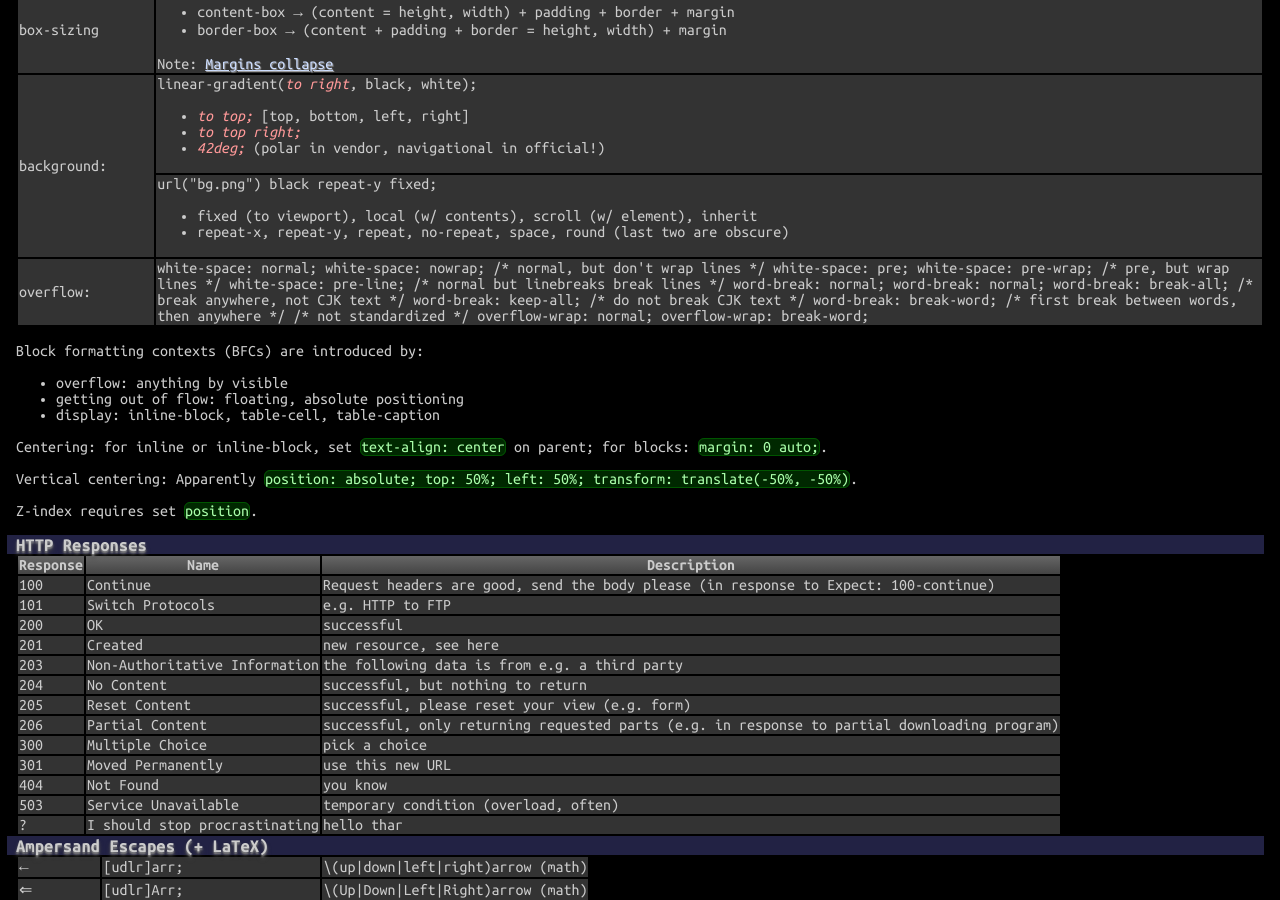
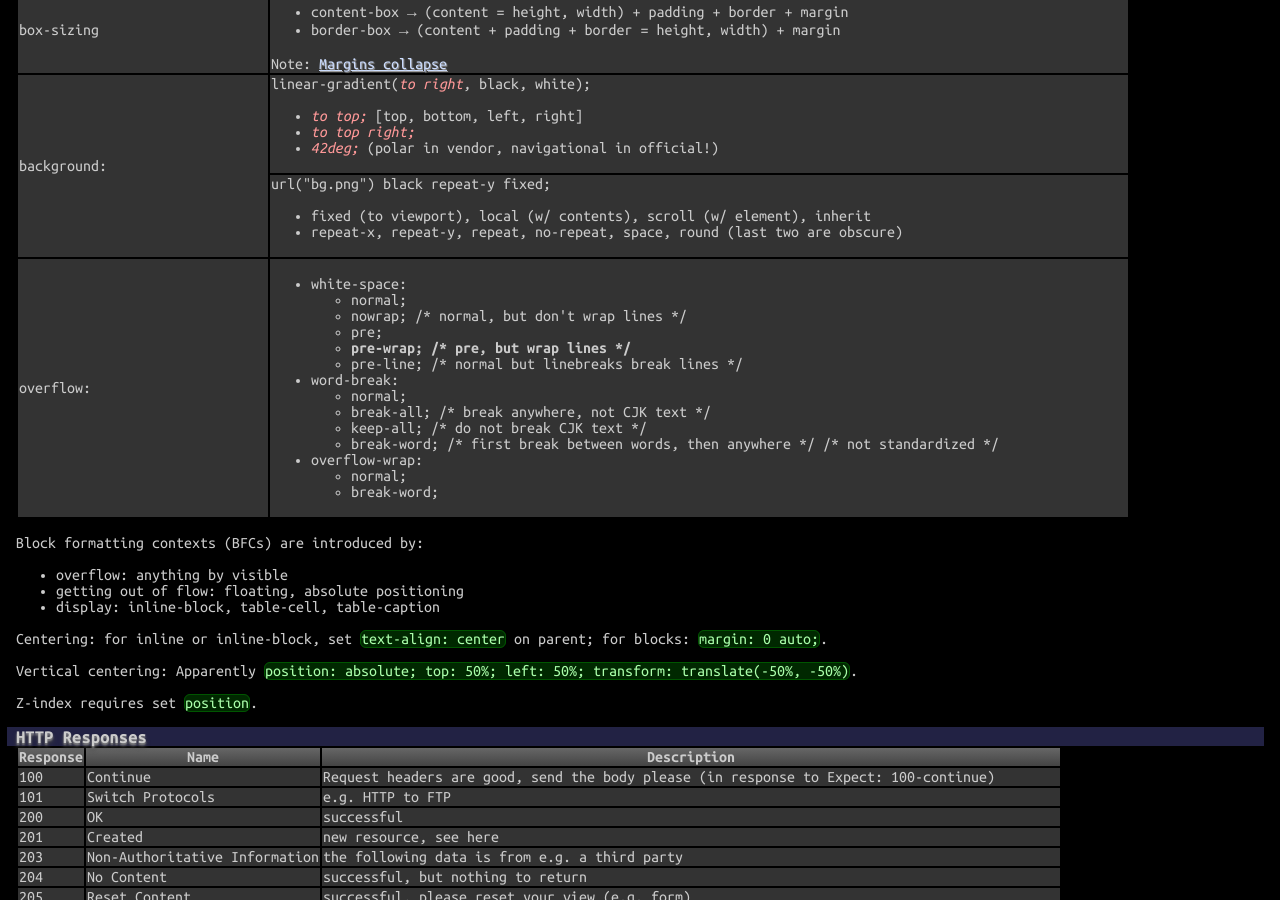
Before and after one commit to betaveros/cs, a Jekyll site: the page built from index.html, in a window 1280 px wide and 900 px high, scrolled down 12214 px. Built offline with Jekyll 4.4.1, drawn with Linux system fonts in a browser that asks for light colours; some of the changed lines change nothing that is shown.

Commit message:
format word-break and friends

```diff
--- a/_includes/web.html
+++ b/_includes/web.html
@@ -39,18 +39,31 @@
 			</ul>
 	</td></tr>
 	<tr><td rowspan="2">overflow:</td><td>
-			white-space: normal;
-			white-space: nowrap; /* normal, but don't wrap lines */
-			white-space: pre;
-			white-space: pre-wrap; /* pre, but wrap lines */
-			white-space: pre-line; /* normal but linebreaks break lines */
-			word-break: normal;
-			word-break: normal;
-			word-break: break-all; /* break anywhere, not CJK text */
-			word-break: keep-all; /* do not break CJK text */
-			word-break: break-word; /* first break between words, then anywhere */ /* not standardized */
-			overflow-wrap: normal;
-			overflow-wrap: break-word;
+			<ul>
+				<li>white-space:
+					<ul>
+						<li>normal;</li>
+						<li>nowrap; /* normal, but don't wrap lines */</li>
+						<li>pre;</li>
+						<li><strong>pre-wrap; /* pre, but wrap lines */</strong></li>
+						<li>pre-line; /* normal but linebreaks break lines */</li>
+					</ul>
+				</li>
+				<li>word-break:
+					<ul>
+						<li>normal;</li>
+						<li>break-all; /* break anywhere, not CJK text */</li>
+						<li>keep-all; /* do not break CJK text */</li>
+						<li>break-word; /* first break between words, then anywhere */ /* not standardized */</li>
+					</ul>
+				</li>
+				<li>overflow-wrap:
+					<ul>
+						<li>normal;</li>
+						<li>break-word;</li>
+					</ul>
+				</li>
+			</ul>
 		</td></tr>
 </table>
 <p>Block formatting contexts (BFCs) are introduced by:</p>
```
